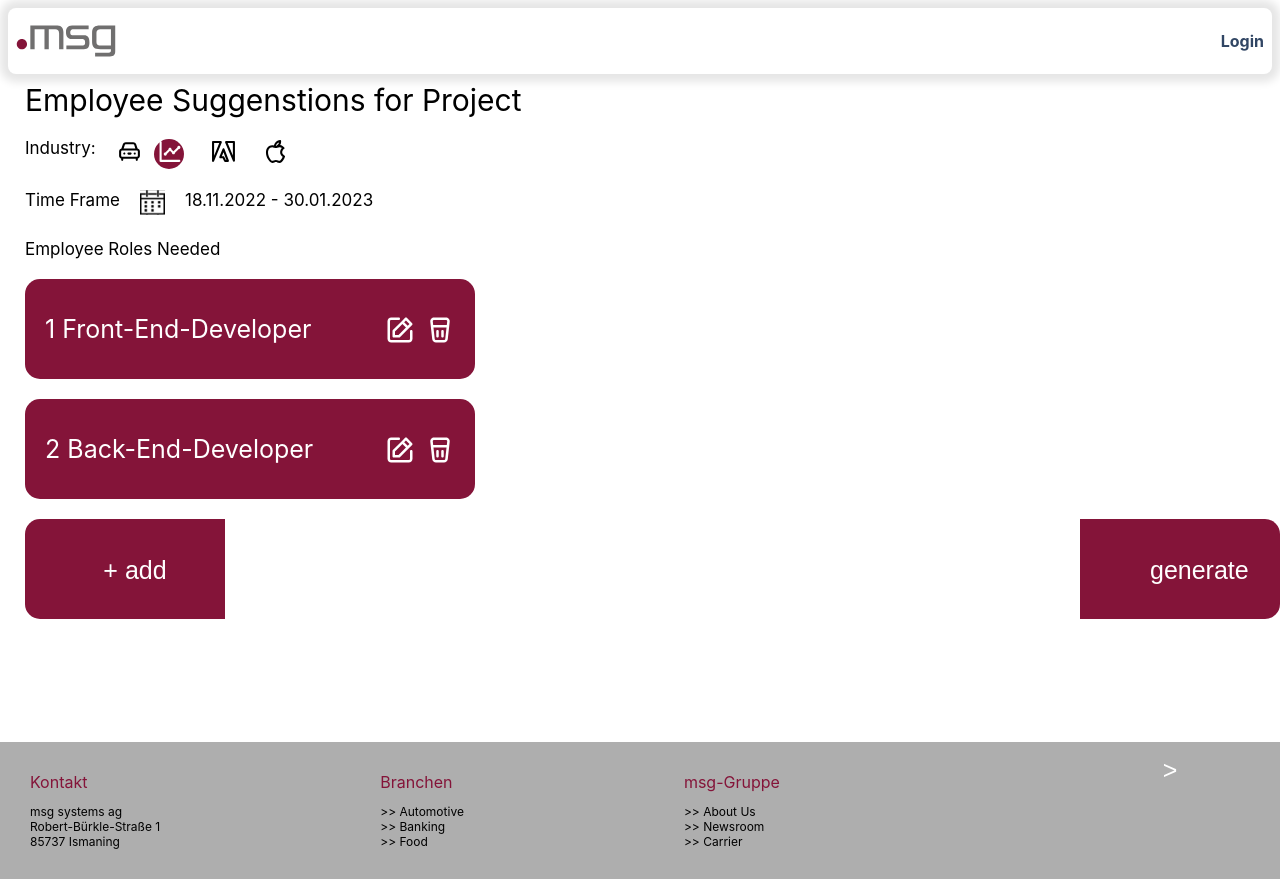
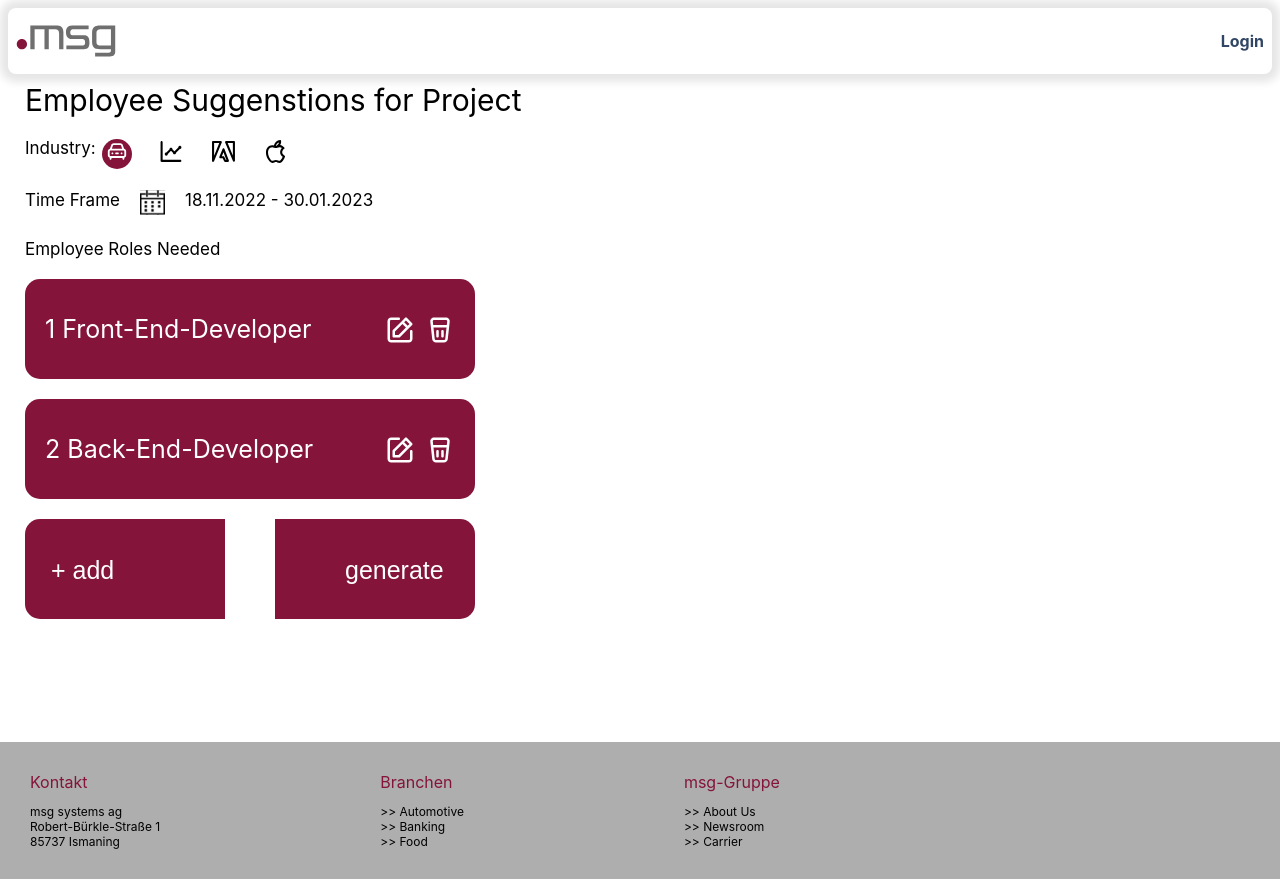
Before and after one commit to TayBone2305/mitarbeiterprofile-fuer-die-projekteinsatzplanung, a Next.js app in the folder fe/: page /generateProject in a window 1280 px wide. Built offline with nearby package versions, Linux system fonts and the light colour scheme.

Commit message:
generate Project

```diff
--- a/fe/components/compLableSmall.tsx
+++ b/fe/components/compLableSmall.tsx
@@ -16,13 +16,13 @@ const CompLabelSmall = (props: ILabelSmall) => {
     const router = useRouter();
 
     return (
-        <div>
+        <div style={{width : "450px"}}>
 
             <button  style={{
                 cursor:"pointer",
                 border : "none",
                 backgroundColor: "#841439", width: "200px", height: "100px", borderTopLeftRadius: "15px",
-                borderBottomLeftRadius: "15px", lineHeight: "100px", marginTop: "20px", color: "white", display: "flex", float: "left", paddingRight : "100"
+                borderBottomLeftRadius: "15px", lineHeight: "100px", marginTop: "20px", color: "white", display: "flex", float: "left", paddingRight : "100px"
             }}>
                 <div style={{ fontSize: "25px", paddingLeft: "20px" }}>
                     {props.textLeft}
--- a/fe/components/roundedIcon.tsx
+++ b/fe/components/roundedIcon.tsx
@@ -29,7 +29,7 @@ const RoundedIcon = (index : Iindex) => {
 
 	return (
         <div style={index.index === index.currentindex ? {background : "#841439", paddingLeft : "3px", width: "30px", height: "30px", borderRadius : "20px" } : {paddingLeft : "15px"}}>
-        <Image  src={index.index === index.currentindex ? industries[index.index][1] : industries[index.index][0]} alt="User Image" width={25} height={25} />
+        <Image style={index.index === index.currentindex ? {paddingRight : "3px"} : {}}  src={index.index === index.currentindex ? industries[index.index][1] : industries[index.index][0]} alt="User Image" width={25} height={25} />
         </div>
 	);
 };
--- a/fe/pages/generateProject.tsx
+++ b/fe/pages/generateProject.tsx
@@ -11,21 +11,27 @@ import Calendar from '../assets/calendar.svg'
 import Edit from '../assets/edit-white.svg'
 import Trash from '../assets/glass-tea.svg'
 
+import supabase from '../config/supabaseClient'
+import { useEffect, useState, SetStateAction, } from 'react'
+
 import Image from 'next/image';
 import CompLabel from '../components/compLabel';
 import RoundedIcon from '../components/roundedIcon';
 import CompLabelSmall from '../components/compLableSmall';
+import ReactDOM from 'react-dom';
+import React, { Component } from 'react'
 
 
 export default function About() {
 
     const industries = [[CarB, CarW], [ChartB, ChartW], [AdobeB, AdobeW], [AppleB, AppleW]]
+    var [Employee, setEmployee] = useState(0)
 
 
 
     function changeIndustry(index : number){
-        currentindex = index
-        console.log(index === currentindex, currentindex)
+        setEmployee(index)
+        console.log(Employee)
     }
     var currentindex = 1
 
@@ -38,22 +44,39 @@ export default function About() {
                 <div style={{fontSize : "17px"}}>
                 Industry:
                 </div>
-                { industries.map((key, index) => (
+                {/* { currentindex === 1 &&
+                    <div>
+                    <button onClick={() => changeIndustry(2)} style={{background : "none", border : "none"}}>
+                    <div style={{background : "#841439", paddingLeft : "3px", width: "30px", height: "30px", borderRadius : "20px" } }>
+                    <Image  src={CarB} alt="User Image" width={25} height={25} />
+                    </div>
 
-                        <div>
-                        <button onClick={() =>changeIndustry(index)} style={{background : "none", border : "none"}}>
-                            <RoundedIcon index={index} currentindex={currentindex}></RoundedIcon>
+                    </button>
 
-                        </button>
-                        {/* {currentindex === 2 &&
-                        <div>
-                            test
-                        </div>
+                    </div>
+                }
+                { currentindex === 2 &&
+                    <div>
+                    <button onClick={() => changeIndustry(1)} style={{background : "none", border : "none"}}>
+                    <div style={{background : "#841439", paddingLeft : "3px", width: "30px", height: "30px", borderRadius : "20px" } }>
+                    <Image  src={AppleB} alt="User Image" width={25} height={25} />
+                    </div>
 
-                        } */}
-                        </div>
+                    </button>
 
-                ))}
+                    </div>
+                } */}
+                    {  industries.map((key, index)  => (
+
+                            <div>
+                            <button onClick={() =>changeIndustry(index)} style={{background : "none", border : "none"}}>
+                                <RoundedIcon index={index} currentindex={Employee}></RoundedIcon>
+
+                            </button>
+
+                            </div>
+
+                    ))}
 
             </div>
             <div style={{display : "flex", paddingTop : "20px"}}>
@@ -77,8 +100,10 @@ export default function About() {
             <div>
                 <CompLabel name={'2 Back-End-Developer'} icon1={Edit} icon2={Trash} ></CompLabel>
             </div>
+            <div style={{width : "450px"}}>
+                <CompLabelSmall textLeft={'+ add'} textRight={'generate'}></CompLabelSmall>
+            </div>
 
-            <CompLabelSmall textLeft={'+ add Employee'} textRight={'generate Team >'}></CompLabelSmall>
 
         </div>
 	);
```
